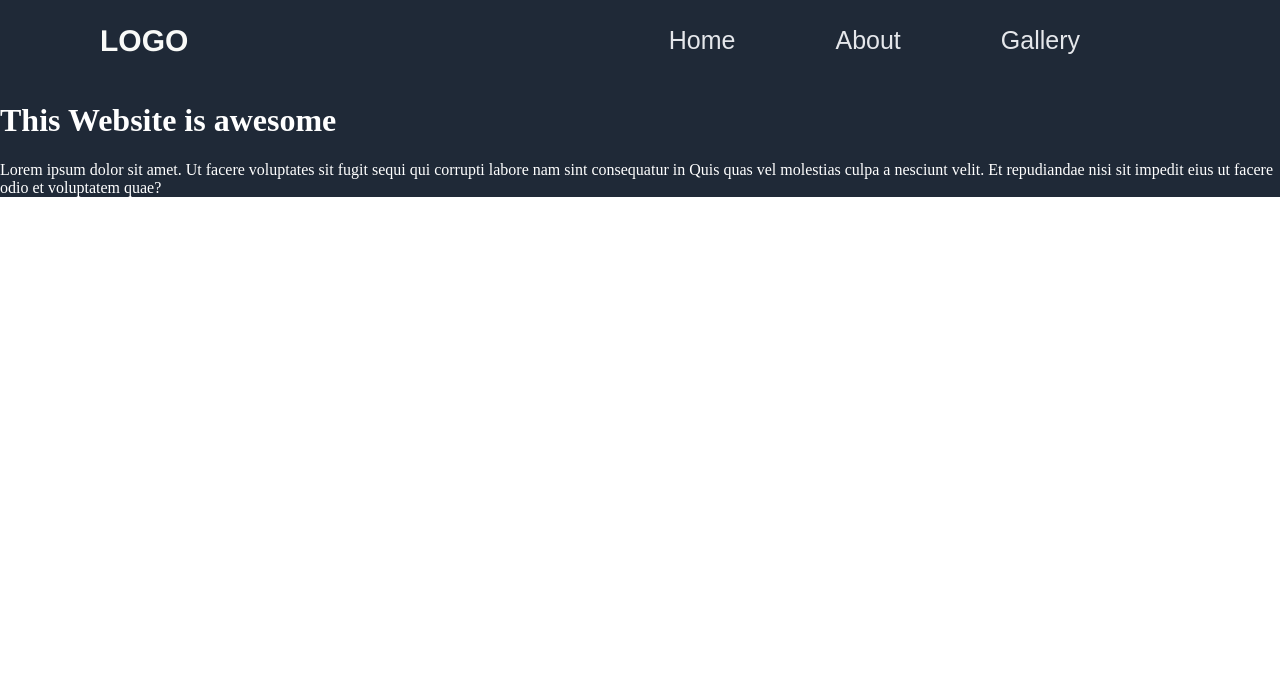
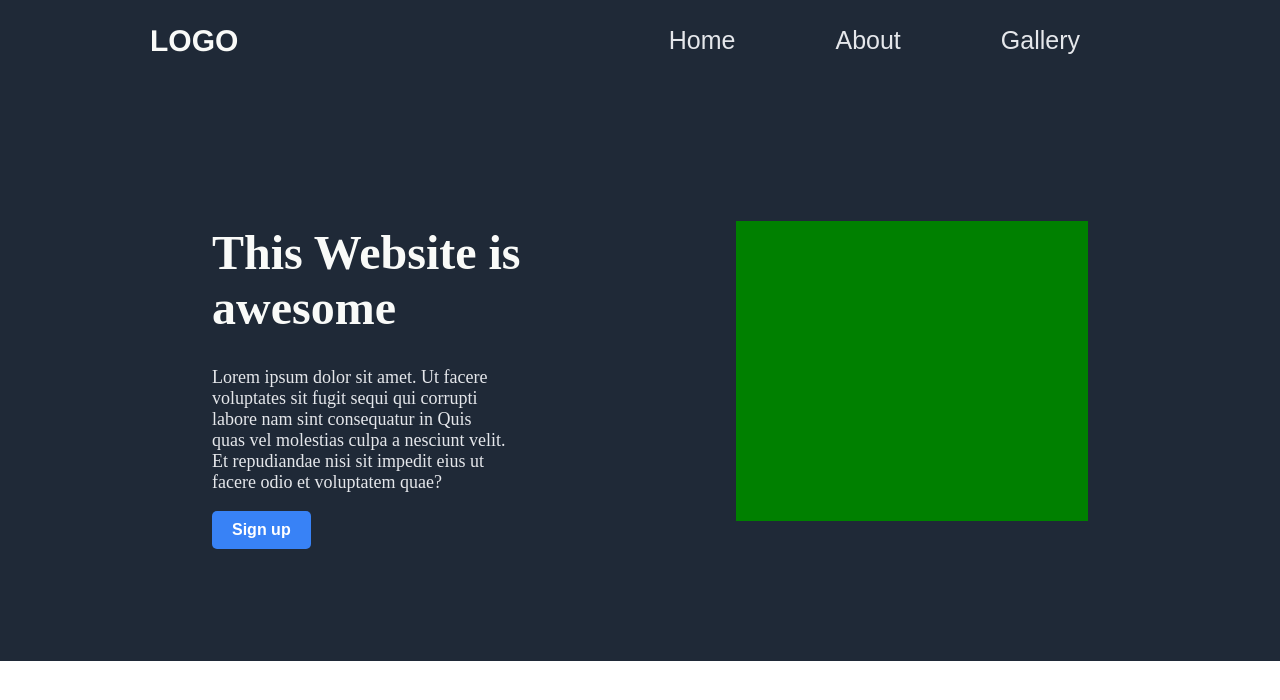
Before and after one commit to markrogie12/Landing-Page-Practice, a plain HTML site: page index.html in a window 1280 px wide. Drawn offline with Linux system fonts and the light colour scheme.

Commit message:
created a sign up button and position the main image container

```diff
--- a/index.html
+++ b/index.html
@@ -7,7 +7,7 @@
     <title>Document</title>
 </head>
 <body>
-     <div class="container">
+    <div class="container-main">
         <header class="navbar">
            <div class="logo">
              <a>LOGO</a>
@@ -18,14 +18,21 @@
                   <li class="nav-item"><a href="#">Gallery</a></li>
                 </ul>
       </header>
-
+        <div class="container-2">
           <div class="content">
             <h1>This Website is awesome</h1>
-          <p>
+              <p class="secondary-txt">
                 Lorem ipsum dolor sit amet. Ut facere voluptates sit fugit sequi qui corrupti labore nam sint consequatur in Quis quas vel molestias culpa a nesciunt velit. Et repudiandae nisi sit impedit eius ut facere odio et voluptatem quae?
              </p>
+              <button class="sign-up">Sign up</button>
+          </div>
+              <div class="image-container">
+               <img src="">
+             </div>
         </div>
     </div>
 
+
+
 </body>
 </html>
--- a/style.css
+++ b/style.css
@@ -5,7 +5,7 @@ body {
 
 }
 
-.container {
+.container-main {
     background-color: #1f2937;
     color: white;
 
@@ -24,6 +24,7 @@ body {
     font-weight: bold;
     font-family: Helvetica;
     color: #f9faf8;
+    margin-left: 50px;
 }
 .nav-list {
     display: flex;
@@ -38,7 +39,47 @@ body {
     color: #e5e7eb;
     text-decoration: none;
 }
-.nav-list li a:hover {
+.container-2 {
+    display: flex;
+    background-color: #1f2937;
+    align-items: center;
+    justify-content: center;
+    padding: 80px;
+}
+.content {
+    width: 100%;
+    padding: 32px;
+    margin-left: 100px;
+    position: relative;
+
 
 
 }
+h1 {
+    font-size: 48px;
+    color: #f9faf8;
+    font-weight:bold; }
+.secondary-txt {
+    font-size: 18px;
+    color: #e5e7eb;
+    width: 60%; }
+.sign-up {
+    padding: 10px 20px;
+    font-size: 16px;
+    font-weight: bold;
+    text-align: center;
+    text-decoration: none;
+    color: white;
+    background-color: #3882f6;
+    border: none;
+    border-radius: 5px;
+    cursor: pointer; }
+
+.image-container {
+    width: 800px;
+    height: 300px;
+    position: relative;
+    background-color: green;
+    margin-right: 10%
+
+}
```
Lines whose indentation alone changed are shown as unchanged.
